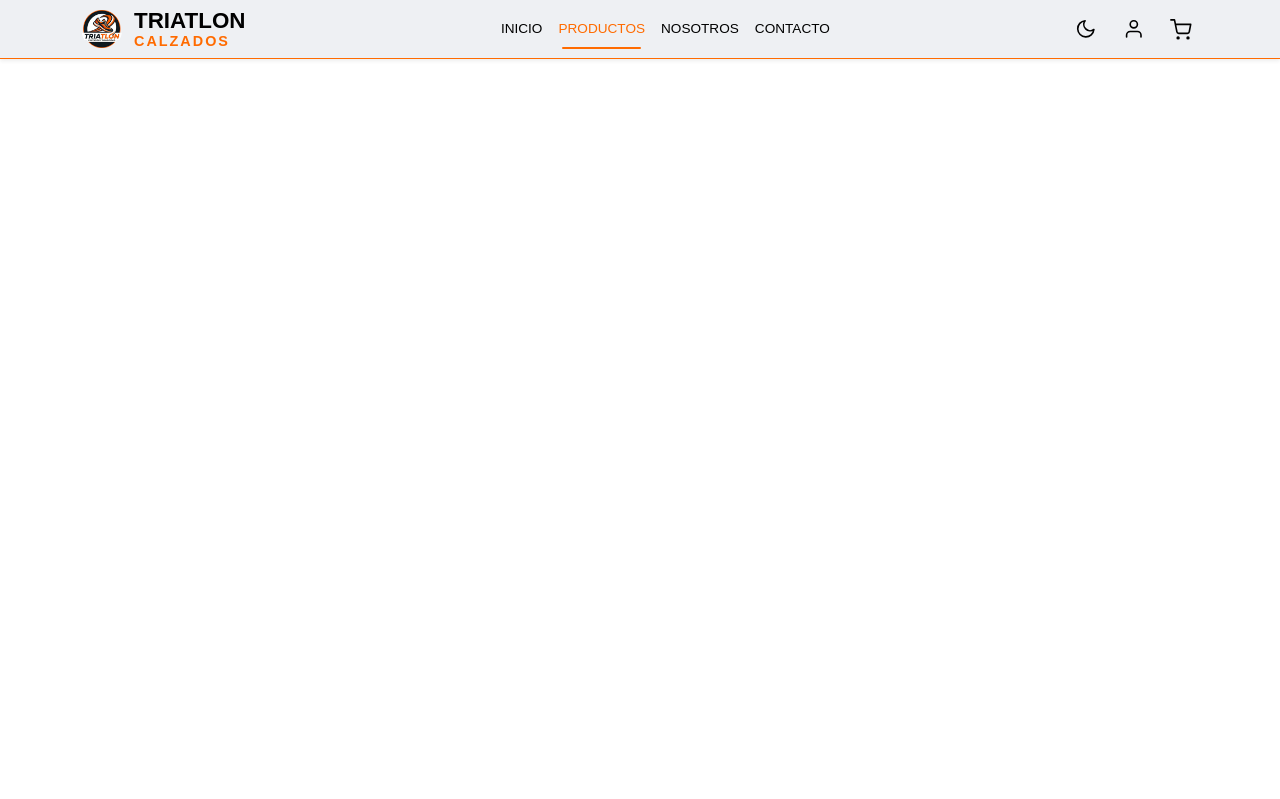
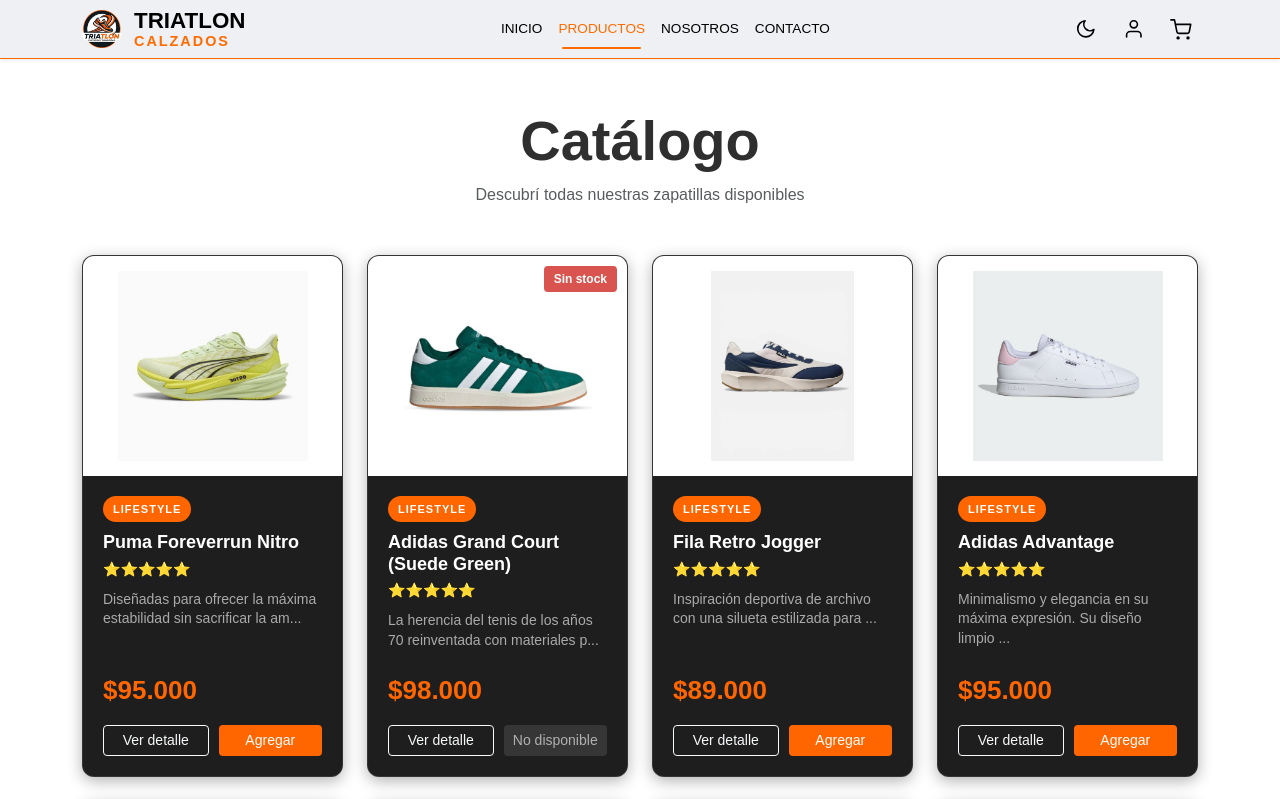
Before and after one commit to MateoHortas/Tp-1-CIU-GRUPO-11, a React (Vite) app in the folder tienda_zapatillas/: page /productos in a window 1280 px wide. Shown: the top 799 px of the page. Built offline with nearby package versions, Linux system fonts and the light colour scheme.

Commit message:
fix: pagina productos desde navbar

```diff
--- a/tienda_zapatillas/src/App.jsx
+++ b/tienda_zapatillas/src/App.jsx
@@ -5,6 +5,7 @@
 import Navigation from "./components/Navbar";
 
 import Home from "./pages/Home";
+import Products from "./pages/Products";
 import ProductDetail from "./pages/ProductDetail";
 import Cart from "./pages/Cart";
 import Login from "./pages/Login";
@@ -21,6 +22,7 @@
 
       <Routes>
         <Route path="/" element={<Home />} />
+        <Route path="/productos" element={<Products />} />
         <Route path="/producto/:id" element={<ProductDetail />} />
         <Route path="/carrito" element={<Cart />} />
         <Route path="/login" element={<Login />} />
```
